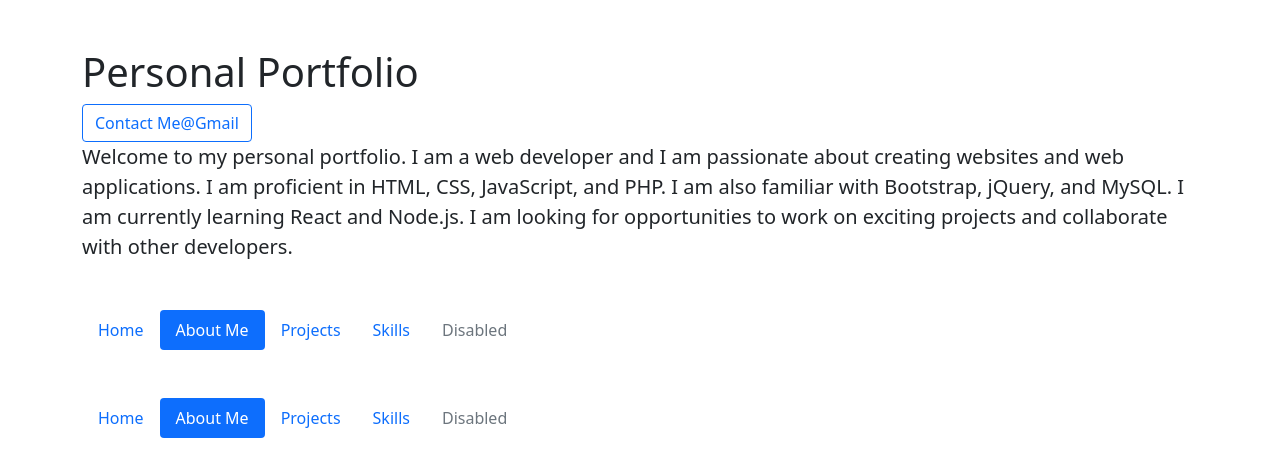
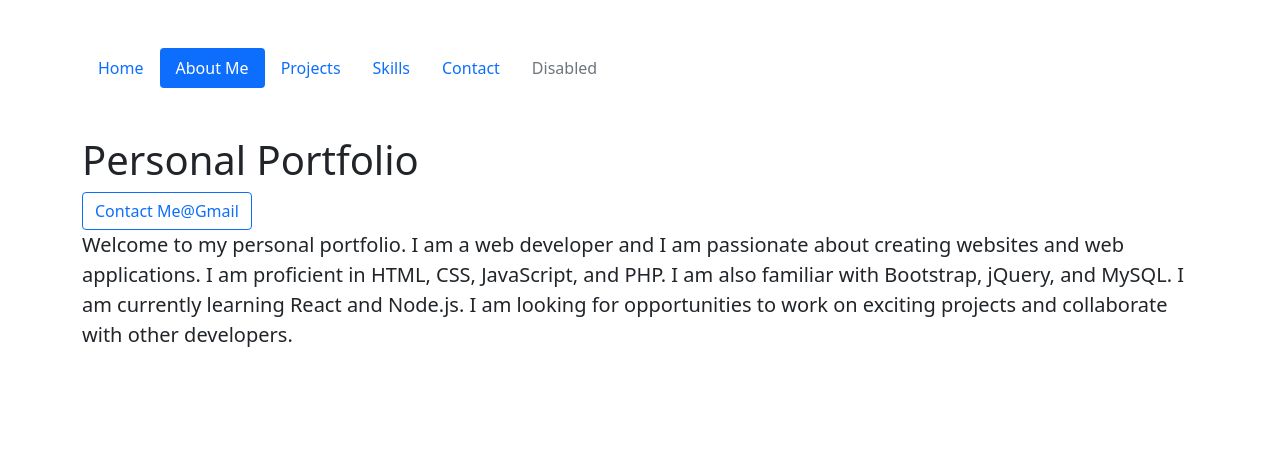
Before and after one commit to noa-177/personal., a plain HTML site: page about.html in a window 1280 px wide. Drawn offline with nearby package versions, Linux system fonts and the light colour scheme.

Commit message:
Update about.html

```diff
--- a/about.html
+++ b/about.html
@@ -7,7 +7,31 @@
 
     <!-- Bootstrap CSS -->
     <link href="https://cdn.jsdelivr.net/npm/bootstrap@5.0.2/dist/css/bootstrap.min.css" rel="stylesheet" integrity="sha384-EVSTQN3/azprG1Anm3QDgpJLIm9Nao0Yz1ztcQTwFspd3yD65VohhpuuCOmLASjC" crossorigin="anonymous">
-
+    <div class="container my-5">
+            <nav>
+                <ul class="nav nav-pills ">
+                    <li class="nav-item">
+                        <a class="nav-link "  href="index.html">Home</a>
+                    </li>
+                    <li class="nav-item">
+                        <a class="nav-link active" href="about.html">About Me</a>
+                    </li>
+                    <li class="nav-item">
+                        <a class="nav-link" href="hotel.html">Projects</a>
+                    </li>
+                    <li class="nav-item">
+                        <a class="nav-link" href="skill.html">Skills</a>
+                    </li>
+                    <li class="nav-item">
+                        <a class="nav-link" href="contact.html">Contact</a>
+                    </li>
+                </li>
+                <li class="nav-item">
+                <a class="nav-link disabled" href="#" tabindex="-1" aria-disabled="true">Disabled</a>
+                </li>
+                </ul>
+            </nav>
+        </div>
     <title>Personal Portfolio</title>
   </head>
   <body>
@@ -20,53 +44,11 @@
             <p >Welcome to my personal portfolio. I am a web developer and I am passionate about creating websites and web applications. I am proficient in HTML, CSS, JavaScript, and PHP. I am also familiar with Bootstrap, jQuery, and MySQL. I am currently learning React and Node.js. I am looking for opportunities to work on exciting projects and collaborate with other developers.</p>
         </div>
     </div>
-    <div class="container">
-        <nav>
-            <ul class="nav nav-pills ">
-                <li class="nav-item">
-                    <a class="nav-link "  href="/">Home</a>
-                </li>
-                <li class="nav-item">
-                    <a class="nav-link active" href="#">About Me</a>
-                </li>
-                <li class="nav-item">
-                    <a class="nav-link" href="#">Projects</a>
-                </li>
-                <li class="nav-item">
-                    <a class="nav-link" href="#">Skills</a>
-                </li>
-            </li>
-            <li class="nav-item">
-              <a class="nav-link disabled" href="#" tabindex="-1" aria-disabled="true">Disabled</a>
-            </li>
-            </ul>
-        </nav>
-    </div>
 
-    </div>
 
-    <div class="container my-5">
-        <nav>
-            <ul class="nav nav-pills ">
-                <li class="nav-item">
-                    <a class="nav-link "  href="/">Home</a>
-                </li>
-                <li class="nav-item">
-                    <a class="nav-link active" href="#">About Me</a>
-                </li>
-                <li class="nav-item">
-                    <a class="nav-link" href="#">Projects</a>
-                </li>
-                <li class="nav-item">
-                    <a class="nav-link" href="#">Skills</a>
-                </li>
-            </li>
-            <li class="nav-item">
-              <a class="nav-link disabled" href="#" tabindex="-1" aria-disabled="true">Disabled</a>
-            </li>
-            </ul>
-        </nav>
-    </div>
+
+
+
 
     <script src="https://cdn.jsdelivr.net/npm/bootstrap@5.0.2/dist/js/bootstrap.bundle.min.js" integrity="sha384-MrcW6ZMFYlzcLA8Nl+NtUVF0sA7MsXsP1UyJoMp4YLEuNSfAP+JcXn/tWtIaxVXM" crossorigin="anonymous"></script>
     <script src="https://stackpath.bootstrapcdn.com/bootstrap/4.5.2/js/bootstrap.min.js"></script>
```
